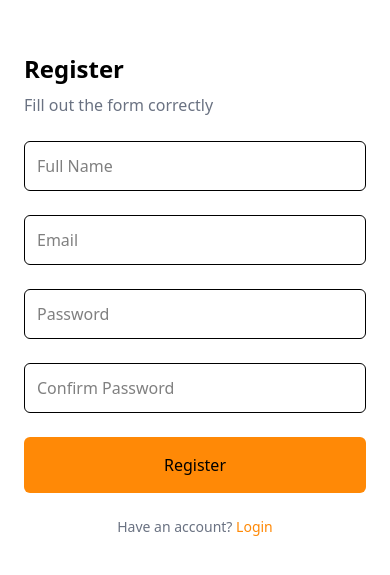
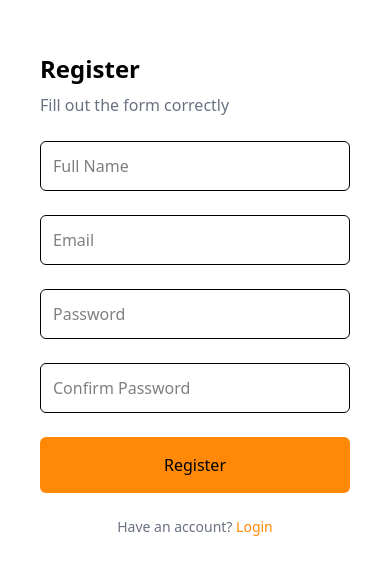
Before and after one commit to askadiliya/koda-b6-react, a React (Vite) app: page /register in a window 390 px wide. Shown: the part 127-702 px from the top of the page. Built offline with nearby package versions, Linux system fonts and the light colour scheme.

Commit message:
add: responsive register page

```diff
--- a/src/pages/RegisterPage.jsx
+++ b/src/pages/RegisterPage.jsx
@@ -33,19 +33,19 @@ function RegisterPage() {
   };
 
   return (
-    <div className="grid grid-cols-1 md:grid-cols-6 min-h-screen bg-white">
+    <div className="grid grid-cols-6 md:h-screen">
       {/* LEFT IMAGE */}
-      <div className="hidden md:block md:col-span-2">
+      <div className="hidden md:col-span-2 md:block w-full min-h-screen">
         <img
-          src="/images/Register.png"
+          src="/img/Register.png"
           alt="Register"
           className="w-full h-full object-cover"
         />
       </div>
 
       {/* FORM */}
-      <div className="md:col-span-4 flex items-center justify-center px-6">
-        <div className="w-full max-w-md">
+      <div className="col-span-6 w-full min-h-screen flex justify-center items-center px-10 md:col-span-4">
+        <div className="w-full">
           <h1 className="text-2xl font-semibold mb-2">Register</h1>
           <p className="text-gray-500 mb-6">
             Fill out the form correctly
```
